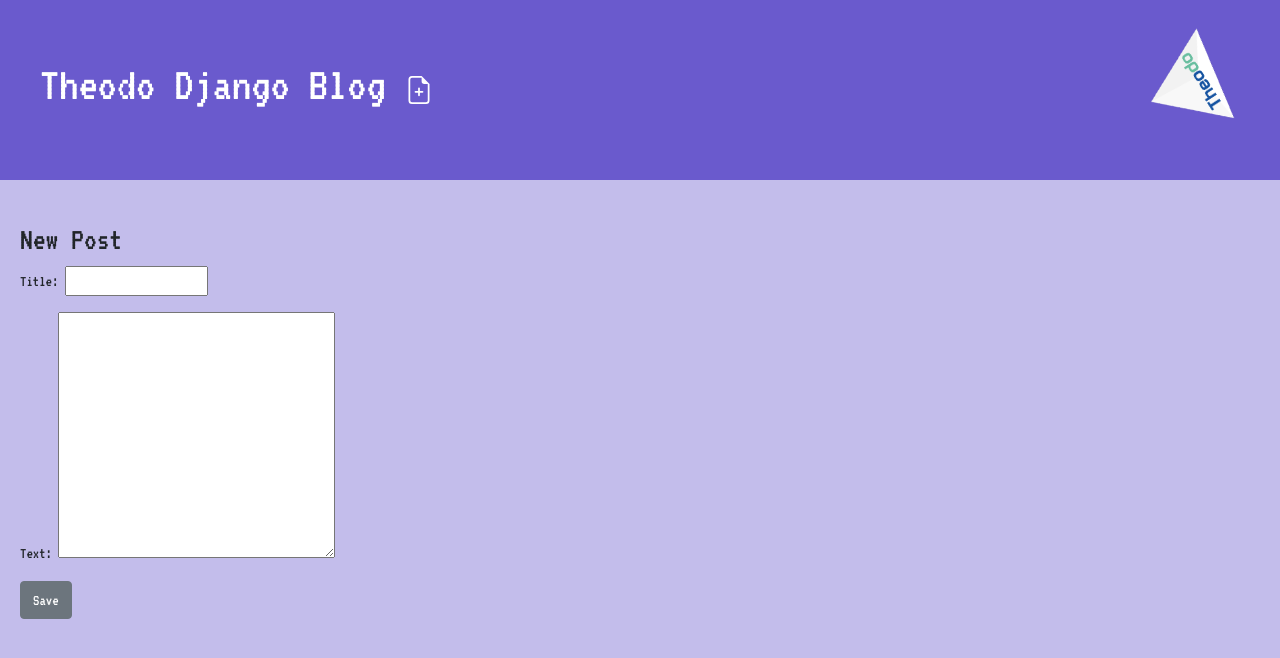
After one commit to MichaelKim39/django-practice, a Django app: page /post/new in a window 1280 px wide. The commit adds this page. Shown: the top 658 px of the page. Run offline with Django 3.2, Linux system fonts and the light colour scheme; the visitor is signed in with stand-in values (Sample User, id 1).

Commit message:
Added authentication, new post, edit post, detail post

```diff
--- /dev/null
+++ b/blog/forms.py
@@ -0,0 +1,9 @@
+from django import forms
+from .models import Post
+
+
+class PostForm(forms.ModelForm):
+
+    class Meta:
+        model = Post
+        fields = ('title', 'text',)
--- a/blog/static/css/blog.css
+++ b/blog/static/css/blog.css
@@ -1,11 +1,25 @@
 body {
     background-color: rgba(105, 90, 205, 0.401);
+    padding: 20px;
+    margin-top: 200px;
 }
 
+h2, p, time, button {
+    font-family: 'VT323'
+}
+
+/* HEADER */
 .page-header {
     background-color: slateblue;
     margin-bottom: 40px;
-    padding: 20px 30px;
+    padding: 40px;
+    display: flex;
+    justify-content: space-between;
+    align-items: center;
+    position: absolute;
+    top: 0;
+    left: 0;
+    width: 100%;
 }
 
 .page-header h1,
@@ -18,6 +32,7 @@ body {
     font-family: 'VT323';
 }
 
+/* POST */
 .post {
     padding: 20px;
     border: 3px solid slateblue;
@@ -26,6 +41,23 @@ body {
     background-color: rgb(218, 213, 255);
 }
 
-.post h2 {
-    font-family: 'VT323'
+.post-edit form {
+    /* display: inline-block */
 }
+
+.edit-btn {
+    color: black
+}
+
+/* ANIMATIONS */
+.rotate {
+    animation: rotation 10s infinite linear;
+}
+@keyframes rotation {
+    from {
+      transform: rotate(0deg);
+    }
+    to {
+      transform: rotate(359deg);
+    }
+  }
--- a/blog/templates/blog/base.html
+++ b/blog/templates/blog/base.html
@@ -1,30 +1,49 @@
 {% load static %}
 <!DOCTYPE html>
 <html lang="en">
-
     <head>
         <meta charset="UTF-8" />
         <meta http-equiv="X-UA-Compatible" content="IE=edge" />
         <meta name="viewport" content="width=device-width, initial-scale=1.0" />
         <title>Document</title>
-    <link rel="stylesheet" href="https://cdn.jsdelivr.net/npm/bootstrap@5.1.3/dist/css/bootstrap.min.css" integrity="sha384-1BmE4kWBq78iYhFldvKuhfTAU6auU8tT94WrHftjDbrCEXSU1oBoqyl2QvZ6jIW3" crossorigin="anonymous">
-    <link rel="stylesheet" type="text/css" href="{% static 'css/blog.css' %}">
-    <link rel="preconnect" href="https://fonts.googleapis.com">
-    <link rel="preconnect" href="https://fonts.gstatic.com" crossorigin>
-    <link href="https://fonts.googleapis.com/css2?family=Press+Start+2P&family=VT323&display=swap" rel="stylesheet">
+        <link
+            rel="stylesheet"
+            href="https://cdn.jsdelivr.net/npm/bootstrap@5.1.3/dist/css/bootstrap.min.css"
+            integrity="sha384-1BmE4kWBq78iYhFldvKuhfTAU6auU8tT94WrHftjDbrCEXSU1oBoqyl2QvZ6jIW3"
+            crossorigin="anonymous"
+        />
+        <link
+            rel="stylesheet"
+            type="text/css"
+            href="{% static 'css/blog.css' %}"
+        />
+        <link rel="preconnect" href="https://fonts.googleapis.com" />
+        <link rel="preconnect" href="https://fonts.gstatic.com" crossorigin />
+        <link
+            href="https://fonts.googleapis.com/css2?family=Press+Start+2P&family=VT323&display=swap"
+            rel="stylesheet"
+        />
     </head>
 
     <body>
         <header class="page-header">
             <h1>
-            <a href="/">
-            Theodo Django Blog
+                <a href="/"> Theodo Django Blog </a>
+                {% if user.is_authenticated %}
+                <a href="{% url 'post_new' %}" class="edit-btn">
+                    {% include './icons/file-earmark-plus.svg' %}
                 </a>
+                {% endif %}
             </h1>
+            <img
+                class="rotate"
+                src="{% static 'images/theodo-transparent.png' %}"
+                alt="theodo logo"
+                width="100px"
+                height="100px"
+            />
         </header>
 
-    {% block content %}
-    {% endblock %}
+        {% block content %} {% endblock %}
     </body>
-
 </html>
--- /dev/null
+++ b/blog/templates/blog/post_edit.html
@@ -0,0 +1,9 @@
+{% extends 'blog/base.html' %} {% block content %}
+<div class="post-edit">
+    <h2>New Post</h2>
+    <form method="POST">
+        {% csrf_token %} {{ form.as_p }}
+        <button type="submit" class="save btn btn-secondary">Save</button>
+    </form>
+</div>
+{% endblock %}
--- a/blog/urls.py
+++ b/blog/urls.py
@@ -4,4 +4,6 @@ from . import views
 urlpatterns = [
     path('', views.post_list, name='post_list'),
     path('post/<int:pk>/', views.post_detail, name='post_detail'),
+    path('post/new', views.post_new, name='post_new'),
+    path('post/<int:pk>/edit/', views.post_edit, name='post_edit')
 ]
--- a/blog/views.py
+++ b/blog/views.py
@@ -1,6 +1,9 @@
 from django.shortcuts import render, get_object_or_404
 from django.utils import timezone
+from django.shortcuts import redirect
+
 from .models import Post
+from .forms import PostForm
 
 
 def post_list(request):
@@ -12,3 +15,32 @@ def post_list(request):
 def post_detail(request, pk):
     post = get_object_or_404(Post, pk=pk)
     return render(request, 'blog/post_detail.html', {'post': post})
+
+
+def post_new(request):
+    if request.method == 'POST':
+        form = PostForm(request.POST)
+        if form.is_valid():
+            post = form.save(commit=False)
+            post.author = request.user
+            post.published_date = timezone.now()
+            post.save()
+        return redirect('post_detail', pk=post.pk)
+    else:
+        form = PostForm()
+    return render(request, 'blog/post_edit.html', {'form': form})
+
+
+def post_edit(request, pk):
+    post = get_object_or_404(Post, pk=pk)
+    if request.method == "POST":
+        form = PostForm(request.POST, instance=post)
+        if form.is_valid():
+            post = form.save(commit=False)
+            post.author = request.user
+            post.published_date = timezone.now()
+            post.save()
+            return redirect('post_detail', pk=post.pk)
+    else:
+        form = PostForm(instance=post)
+    return render(request, 'blog/post_edit.html', {'form': form})
```
Also changed, not shown: blog/templates/blog/post_detail.html (+15 -11 lines), blog/static/images/theodo-transparent.png (added), blog/templates/blog/icons/file-earmark-plus.svg (added), blog/templates/blog/icons/pencil-fill.svg (added). Lines whose indentation alone changed are shown as unchanged.
